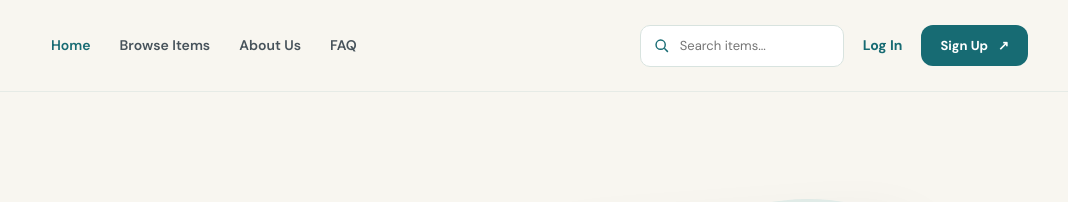
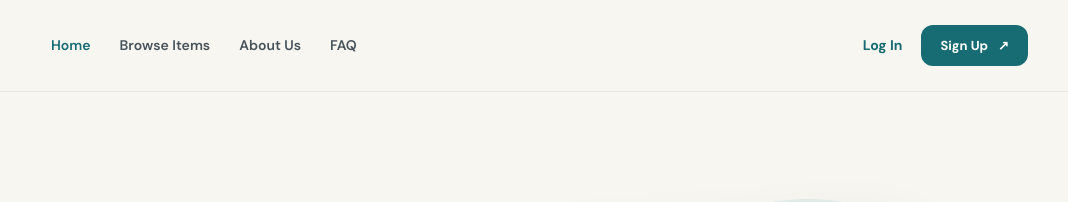
Before and after one commit to zynpacba/UniFynd, a website: page landing_page.html in a window 1280 px wide. Shown: the top 202 px of the page, 212-1280 px from the left. Drawn offline with Linux system fonts and the light colour scheme.

Commit message:
removed the search bar in the navbar

```diff
--- a/landing_page.html
+++ b/landing_page.html
@@ -29,10 +29,6 @@
           <a href="help_faq.html">FAQ</a>
         </div>
         <div class="nav-actions">
-          <form class="nav-search" action="browse_items.html" method="get" role="search">
-            <svg viewBox="0 0 24 24" fill="none" stroke="currentColor" stroke-width="2" aria-hidden="true"><circle cx="10.8" cy="10.8" r="6.5"/><path d="m16 16 5 5"/></svg>
-            <input type="search" name="q" placeholder="Search items..." aria-label="Search items">
-          </form>
           <a class="login-link" href="login.html">Log In</a>
           <a class="btn btn-primary signup-link" href="register.html">Sign Up <span aria-hidden="true">↗</span></a>
         </div>
```
